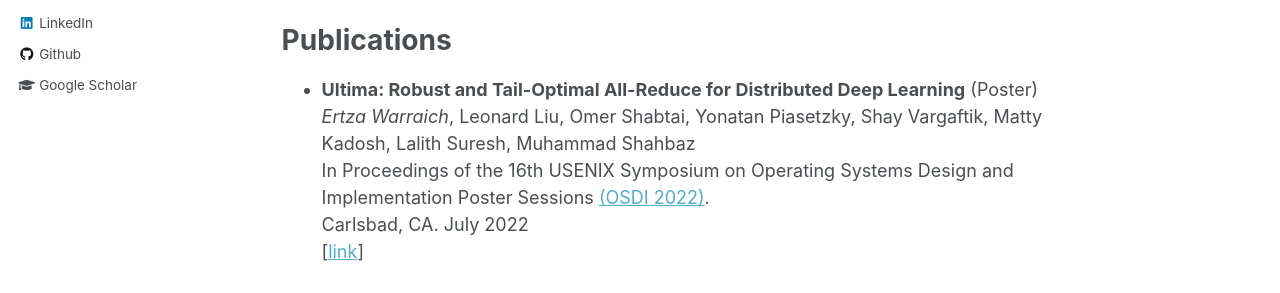
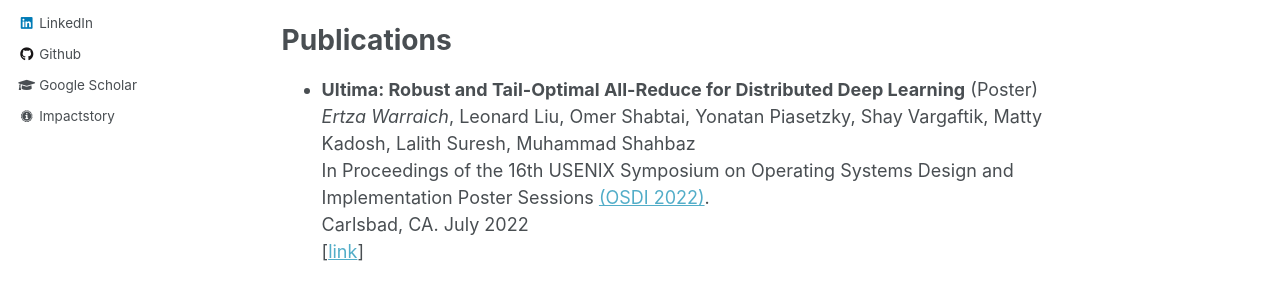
Before and after one commit to ertza/ertza.github.io, a Jekyll site: the page built from _pages/about.md, in a window 1280 px wide. Shown: the part 422-715 px from the top of the page. Built offline with Jekyll 4.4.1, drawn with Linux system fonts in a browser that asks for light colours; some web fonts are replaced.

Commit message:
Update _config.yml

```diff
--- a/_config.yml
+++ b/_config.yml
@@ -100,7 +100,8 @@ author:
   google_plus      :
   keybase          :
   instagram        :
-  impactstory      : #"https://profiles.impactstory.org/u/xxxx-xxxx-xxxx-xxxx"
+  # impactstory      : #"https://profiles.impactstory.org/u/xxxx-xxxx-xxxx-xxxx"
+  impactstory      : "https://github.com/ertza/bio/blob/main/Ertza_Resume.pdf"
   lastfm           :
   linkedin         : "ertza"
   orcid            : #"http://orcid.org/yourorcidurl"
@@ -115,7 +116,6 @@ author:
   xing             :
   youtube          :
   wikipedia        :
-  CV               : "https://github.com/ertza/bio/blob/main/Ertza_Resume.pdf"
 
 
 # Reading Files
```
